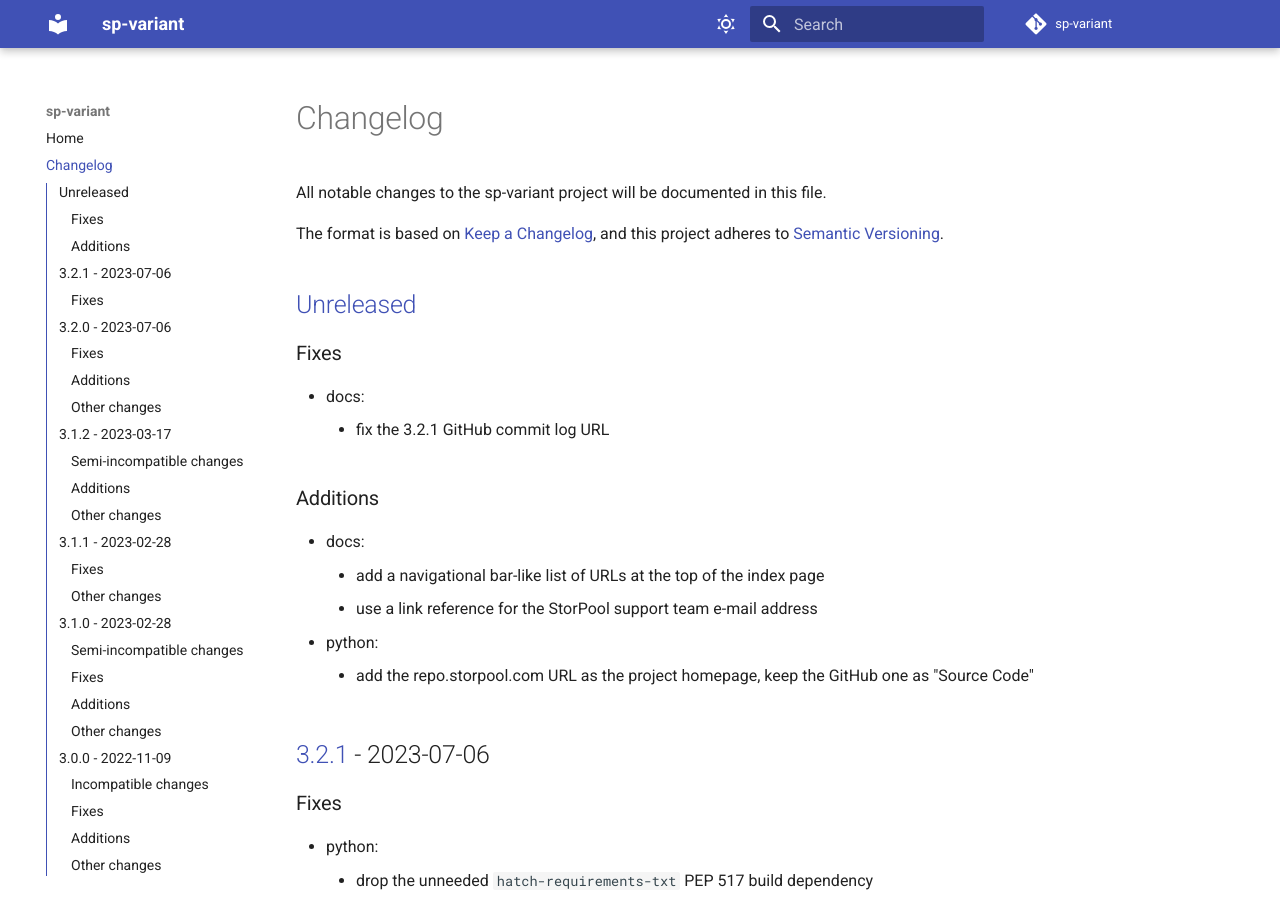
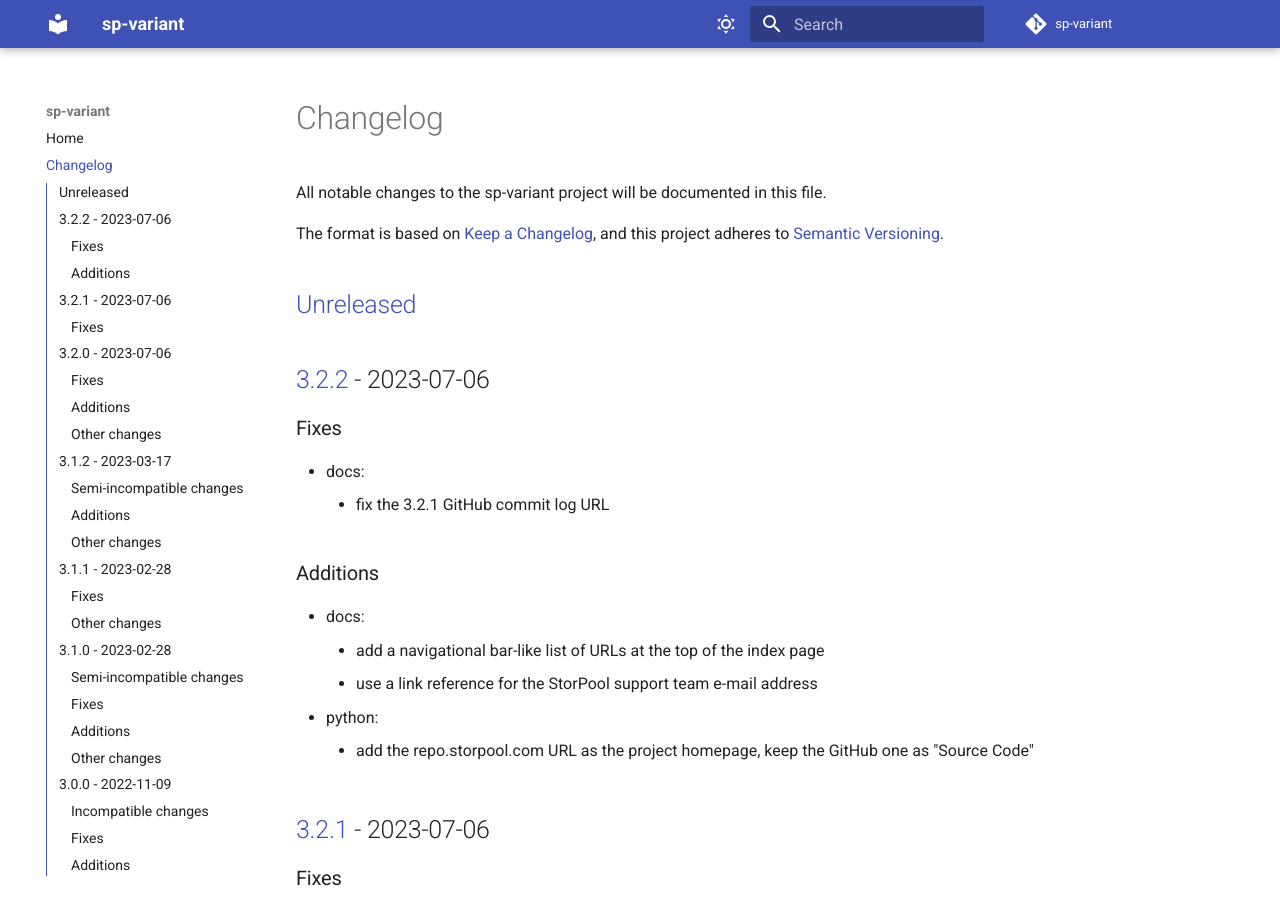
Before and after one commit to storpool/sp-variant, an MkDocs documentation site: the page built from docs/changes.md, in a window 1280 px wide and 900 px high. Built offline with MkDocs 1.6.1 and Material for MkDocs 9.7.7, drawn with Linux system fonts in a browser that asks for light colours; comment, search, counter and statistics services are not loaded.

Commit message:
Prepare to release sp-variant 3.2.2
Change-Id: I4570c3550dff93c3bcc73dcf3fd7e9257e8b4f55

```diff
--- a/Cargo.toml
+++ b/Cargo.toml
@@ -3,7 +3,7 @@
 
 [package]
 name = "sp-variant"
-version = "3.2.1"
+version = "3.2.2"
 edition = "2021"
 rust-version = "1.58"
 authors = ["StorPool <support@storpool.com>"]
--- a/docs/changes.md
+++ b/docs/changes.md
@@ -11,6 +11,8 @@ The format is based on [Keep a Changelog](https://keepachangelog.com/en/1.1.0/),
 and this project adheres to [Semantic Versioning](https://semver.org/spec/v2.0.0.html).
 
 ## [Unreleased]
+
+## [3.2.2] - 2023-07-06
 
 ### Fixes
 
@@ -449,7 +451,8 @@ and this project adheres to [Semantic Versioning](https://semver.org/spec/v2.0.0
 
 - First public release.
 
-[Unreleased]: https://github.com/storpool/sp-variant/compare/release/3.2.1...main
+[Unreleased]: https://github.com/storpool/sp-variant/compare/release/3.2.2...main
+[3.2.2]: https://github.com/storpool/sp-variant/compare/release/3.2.1...release/3.2.2
 [3.2.1]: https://github.com/storpool/sp-variant/compare/release/3.2.0...release/3.2.1
 [3.2.0]: https://github.com/storpool/sp-variant/compare/release/3.1.2...release/3.2.0
 [3.1.2]: https://github.com/storpool/sp-variant/compare/release/3.1.1...release/3.1.2
```
Also changed, not shown: 1 other file.
